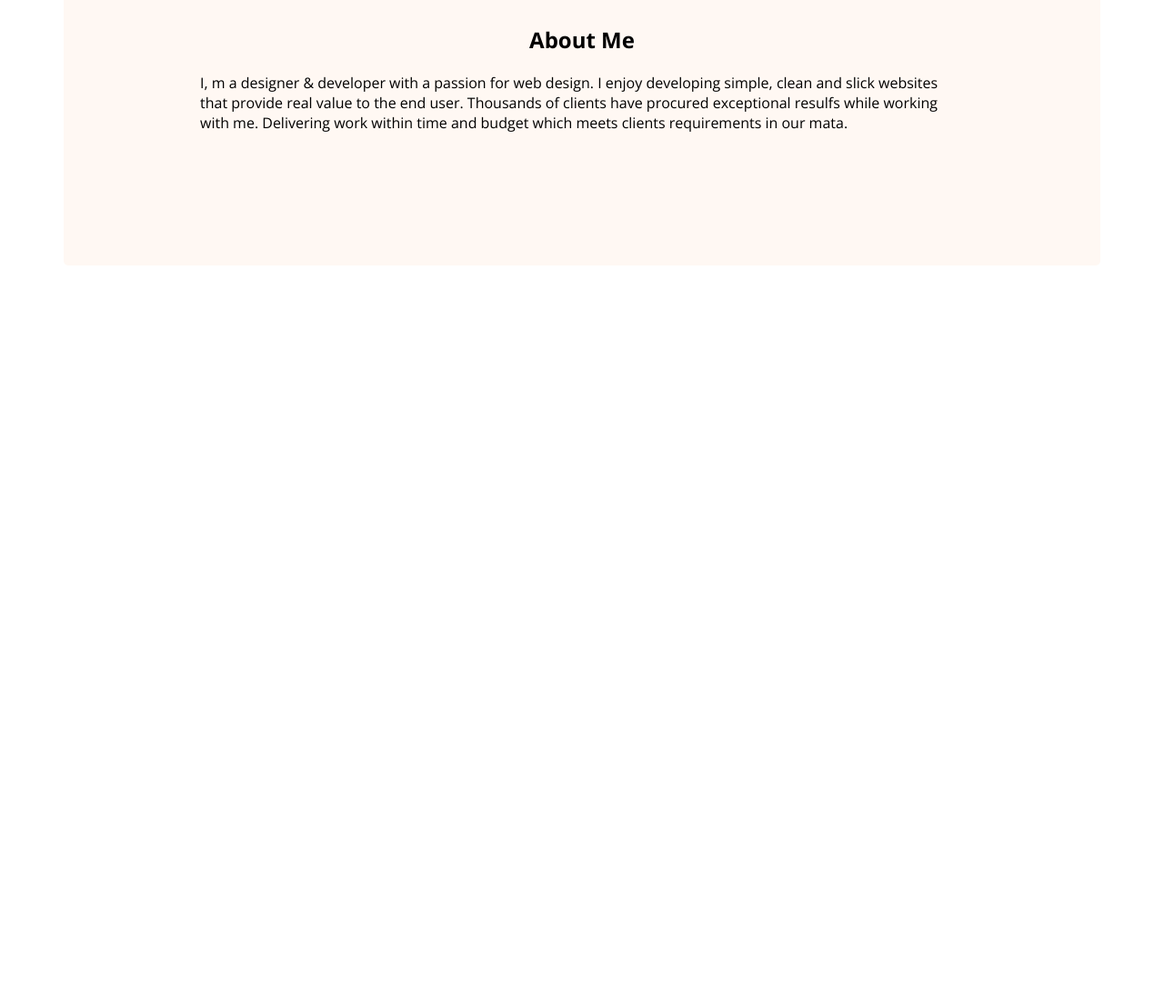
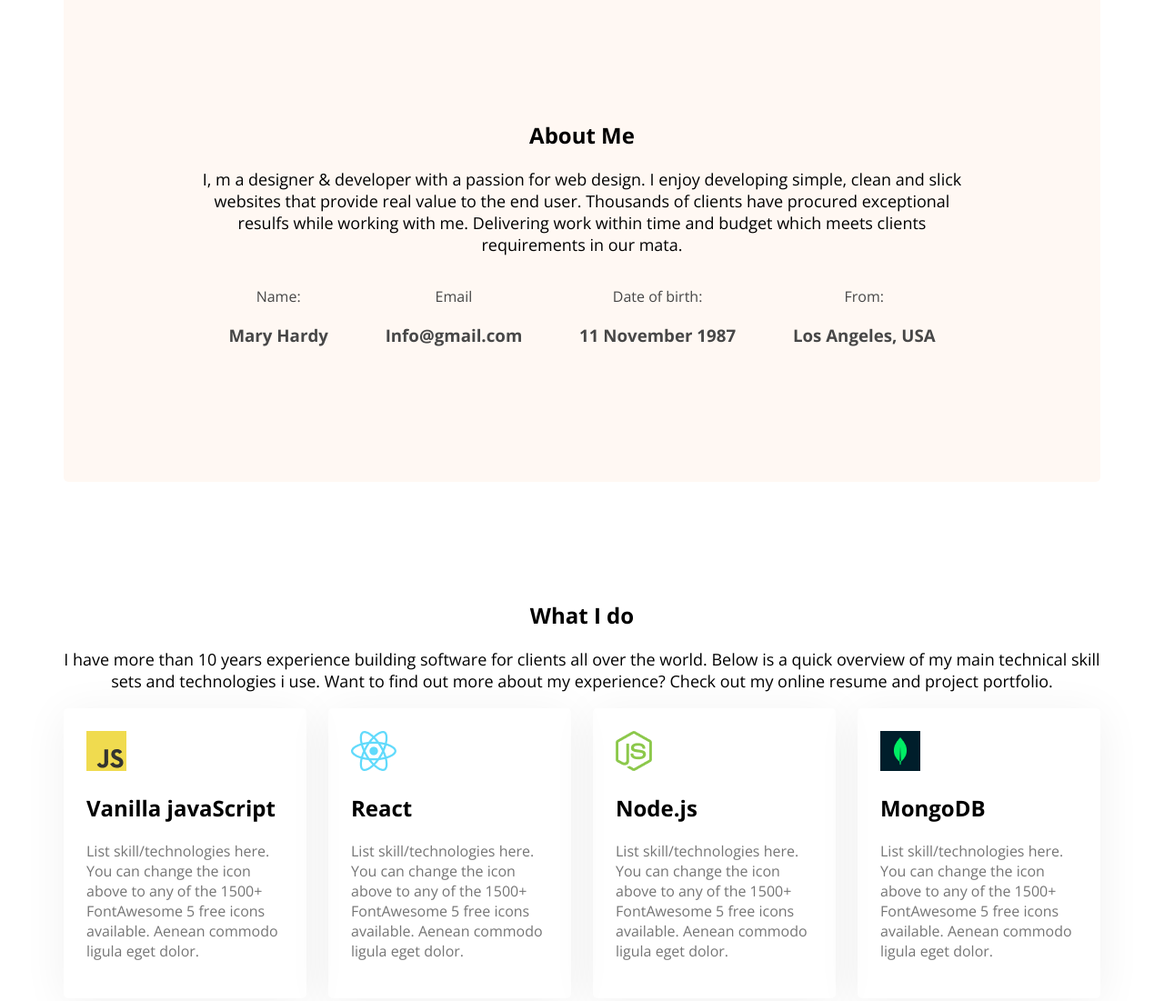
Before and after one commit to SadiqurApon/developer-portfulio, a plain HTML site: page index.html in a window 1280 px wide. Shown: the part 1073-2174 px from the top of the page at 91% size. Before the commit the page ends 1373 px from the top, so only its background shows below. Drawn offline with nearby package versions, Linux system fonts and the light colour scheme.

Commit message:
skill section added

```diff
--- a/index.html
+++ b/index.html
@@ -25,9 +25,10 @@
         </nav>
         <div class="container">
             <div class="banner-writing-part">
-                <h4>Hi, I am</h4>
+                <h4 class="dark-2">Hi, I am</h4>
                 <h1>Mary Hardy</h1>
-                <p>Shot what able cold new see hold.Friendly as an betrayed formerly he. Morning because as to society behaved moments.</p>
+                <p>Shot what able cold new see hold.Friendly as an betrayed formerly he. Morning because as to society
+                    behaved moments.</p>
                 <div class="hero-btn">
                     <button class="btn-primary">Download CV</button>
                     <button class="btn-primary">Contact</button>
@@ -39,11 +40,62 @@
     </header>
     <main>
         <section class="about">
-            <h2 class="section-title">About Me</h2>
-            <p class="section-description">I, m a designer & developer with a passion for web design. I enjoy developing simple, clean and slick websites that provide real value to the end user. Thousands of clients have procured exceptional resulfs while working with me. Delivering work within time and budget which meets clients requirements in our mata.</p>
-            <div>
+            <h2 class="section-title text-center">About Me</h2>
+            <p class="section-description text-center">I, m a designer & developer with a passion for web design. I
+                enjoy developing
+                simple, clean and slick websites that provide real value to the end user. Thousands of clients have
+                procured exceptional resulfs while working with me. Delivering work within time and budget which meets
+                clients requirements in our mata.</p>
+            <div class="about-items">
+                <div class="item dark-2">
+                    <p>Name:</p>
+                    <h3>Mary Hardy</h3>
+                </div>
+                <div class="item dark-2">
+                    <p>Email</p>
+                    <h3>Info@gmail.com</h3>
+                </div>
+                <div class="item dark-2">
+                    <p>Date of birth:</p>
+                    <h3>11 November 1987</h3>
+                </div>
+                <div class="item dark-2">
+                    <p>From:</p>
+                    <h3>Los Angeles, USA</h3>
+                </div>
+            </div>
+        </section>
+        <!-- What i do seciton start -->
+        <section class="skills">
 
+            <h2 class="section-title text-center">What I do</h2>
+            <p class="section-description text-center">I have more than 10 years experience building software for
+                clients all over the world. Below is a quick
+                overview of my main technical skill sets and technologies i use. Want to find out more about my
+                experience? Check out my online resume and project portfolio.</p>
+            <div class="sills-container">
+                <div class="skill">
+                    <img src="images/icons/js.png" alt="">
+                    <h2 class="sill-title">Vanilla javaScript</h2>
+                    <p class="skill-description dark-3">List skill/technologies here. You can change the icon above to any of the 1500+ FontAwesome 5 free icons available. Aenean commodo ligula eget dolor.</p>
+                </div>
+                <div class="skill">
+                    <img src="images/icons/react.png" alt="">
+                    <h2 class="sill-title">React</h2>
+                    <p class="skill-description dark-3">List skill/technologies here. You can change the icon above to any of the 1500+ FontAwesome 5 free icons available. Aenean commodo ligula eget dolor.</p>
+                </div>
+                <div class="skill">
+                    <img src="images/icons/nodejs.png" alt="">
+                    <h2 class="sill-title">Node.js</h2>
+                    <p class="skill-description dark-3">List skill/technologies here. You can change the icon above to any of the 1500+ FontAwesome 5 free icons available. Aenean commodo ligula eget dolor.</p>
+                </div>
+                <div class="skill">
+                    <img src="images/icons/mongo.png" alt="">
+                    <h2 class="sill-title">MongoDB</h2>
+                    <p class="skill-description dark-3">List skill/technologies here. You can change the icon above to any of the 1500+ FontAwesome 5 free icons available. Aenean commodo ligula eget dolor.</p>
+                </div>
             </div>
+
         </section>
     </main>
     <footer>
--- a/style/style.css
+++ b/style/style.css
@@ -10,6 +10,9 @@
 
 .dark-2 {
     color: #474747;
+}
+.dark-3{
+    color: #757575;
 }
 
 .header{
@@ -80,8 +83,34 @@ main{
     background-color: #FFF8F3;
     padding: 130px 150px;
     border-radius: 5px;
+    margin-top: 130px;
 
 }
-.section-title{
+.text-center{
     text-align: center;
 }
+.section-description{
+    font-size: 18px;
+    font-weight: 300;
+}
+.about-items{
+    display: flex;
+    justify-content: space-around;
+}
+.item{
+    text-align: center;
+}
+/* What I do Seciton CSS */
+
+.skills{
+    margin-top: 130px;
+}
+.sills-container{
+    display: flex;
+    gap: 24px;
+}
+.skill{
+    padding: 25px;
+    border-radius: 5px;
+    box-shadow: 0px 6px 50px 0px rgba(0, 0, 0, 0.06);
+}
```
